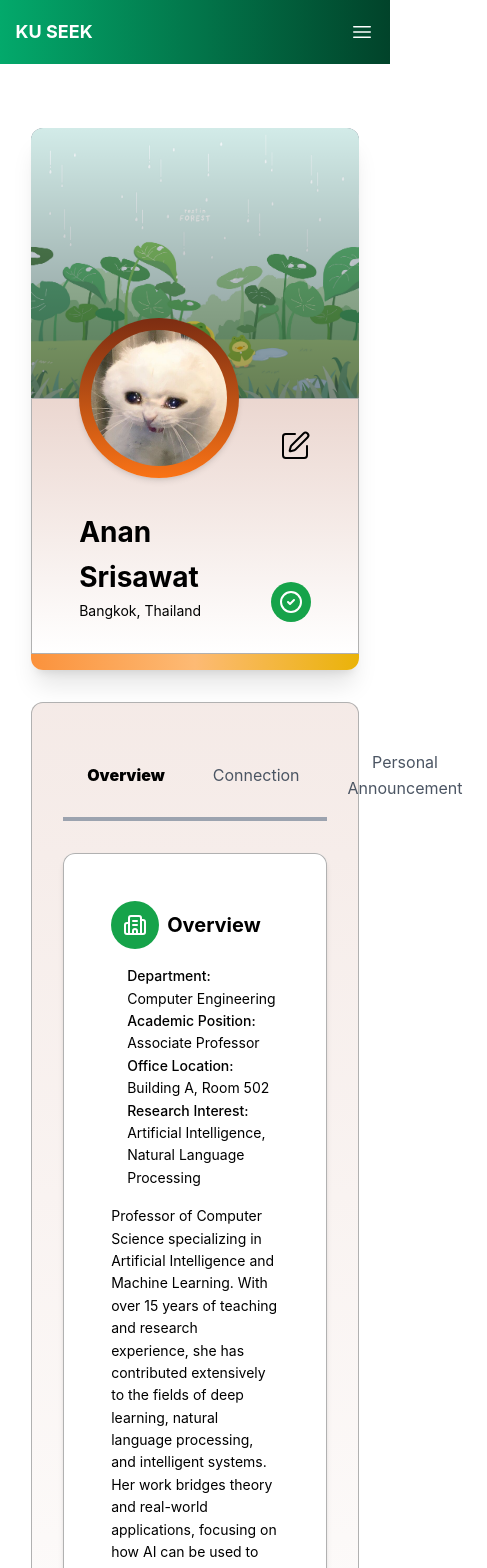
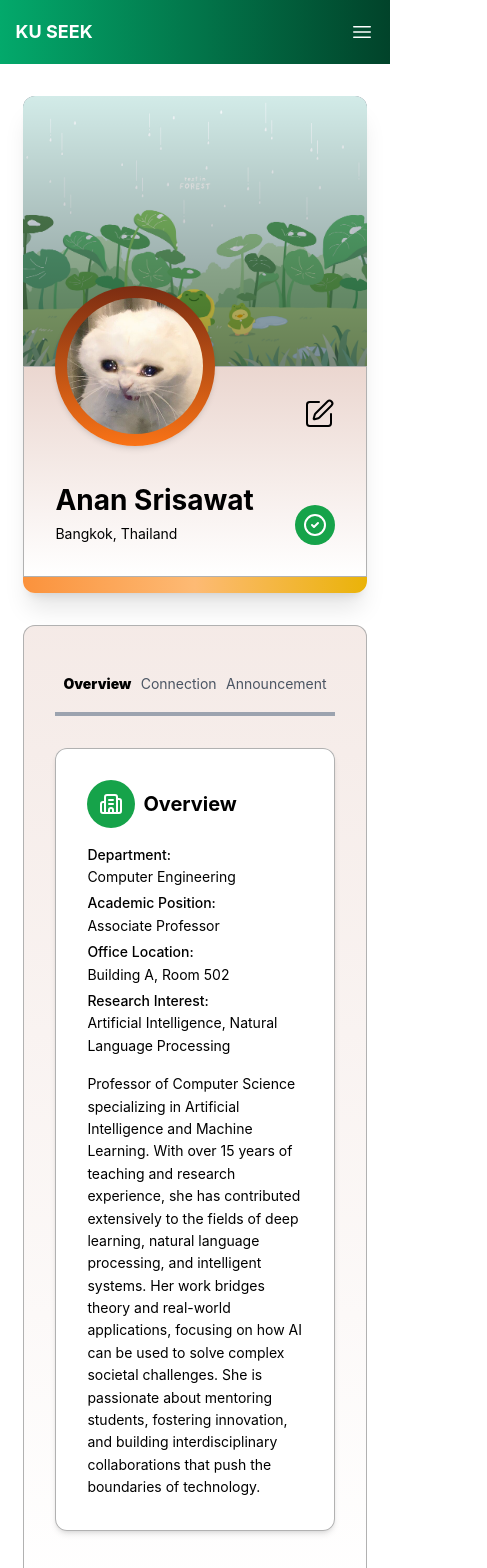
Before and after one commit to KU-jobapp-guys/KU-Seek, a Vue app in the folder frontend/: page /professor/profile/1 in a window 390 px wide. Shown: the top 1568 px of the page, 487 px wide, since content can reach past the window. Built offline with nearby package versions, Linux system fonts and the light colour scheme.

Commit message:
make professor profile view responsive

```diff
--- a/frontend/src/App.vue
+++ b/frontend/src/App.vue
@@ -10,7 +10,7 @@ const userRole = ref('student')
 <template>
   <NavBar v-model:role="userRole" />
 
-  <div class="min-h-screen mt-16">
+  <div class="min-h-screen mt-8 md:mt-16">
     <RouterView v-model:role="userRole" />
   </div>
 
--- a/frontend/src/components/layouts/NavBar.vue
+++ b/frontend/src/components/layouts/NavBar.vue
@@ -78,7 +78,7 @@ function makeLink(page: string) {
                   :href="makeLink(page)"
                   :class="[
                     active ? 'bg-gray-100 text-gray-900' : 'text-gray-700',
-                    'block px-8 py-3 text-sm focus:outline-none hover:bg-gray-50',
+                    'block px-8 py-3 text-lg focus:outline-none hover:bg-gray-50',
                   ]"
                 >
                   {{ page }}
--- a/frontend/src/components/profiles/CompanyJob.vue
+++ b/frontend/src/components/profiles/CompanyJob.vue
@@ -29,7 +29,7 @@ const toggleSkillsExpansion = () => {
       <!-- <h3 class="text-[#636363] text-sm">{{ job.company }}</h3> -->
       <h2 class="text-2xl font-bold">{{ job.role }}</h2>
 
-      <div class="pl-2">
+      <div class="pl-2 text-base">
         <div class="flex items-center mt-2 gap-x-1 gap-x-1.5">
           <MapPin class="w-4 h-4" />
           <span>{{ job.location }}</span>
--- a/frontend/src/components/profiles/ConnectCompany.vue
+++ b/frontend/src/components/profiles/ConnectCompany.vue
@@ -13,7 +13,7 @@ const { company } = props
       <!-- Background -->
       <div class="absolute inset-0">
         <div
-          class="absolute right-0 top-0 h-full w-[80%]"
+          class="absolute right-0 top-0 h-full w-[60%] md:w-[80%]"
           style="clip-path: polygon(60% 0, 100% 0, 100% 100%, 40% 100%)"
         >
           <img
@@ -26,11 +26,11 @@ const { company } = props
       </div>
 
       <!-- Content -->
-      <div class="relative px-12 h-full w-full flex justify-between items-center">
+      <div class="relative px-8 md:px-12 h-full w-full flex justify-between items-center">
         <div class="flex flex-col">
-          <span class="flex gap-x-4 items-center">
+          <span class="flex gap-x-4 items-start md:items-center">
             <h1 class="font-bold text-2xl mb-2">{{ company.name }}</h1>
-            <div class="text-white px-2 bg-blue-500 rounded-full">14 Jobs</div>
+            <p class="text-white px-2 bg-blue-500 rounded-full">14 <span class="hidden md:block">Jobs</span></p>
           </span>
           <p>{{ company.type }}</p>
           <p class="text-gray-500">{{ company.location }}</p>
--- a/frontend/src/components/profiles/ProfessorAnnouncement.vue
+++ b/frontend/src/components/profiles/ProfessorAnnouncement.vue
@@ -21,12 +21,12 @@ const getBgClass = () => {
 </script>
 
 <template>
-  <div class="flex flex-col gap-y-6 w-full px-12 py-8 bg-white border border-[#B1B1B1] rounded-xl">
+  <div class="flex flex-col gap-y-6 w-full px-4 md:px-12 py-8 bg-white border border-[#B1B1B1] rounded-xl">
     <span class="w-full flex justify-between">
       <h1 class="font-bold text-xl rounded-full px-4 py-1" :class="getBgClass()">
         {{ announcement.title }}
       </h1>
-      <p class="text-gray-500 text-sm">{{ getPostTime(announcement.created_at) }}</p>
+      <p class="text-gray-500 text-sm hidden md:block">{{ getPostTime(announcement.created_at) }}</p>
     </span>
     <p class="px-4">{{ announcement.content }}</p>
   </div>
--- a/frontend/src/components/profiles/banners/BaseBanner.vue
+++ b/frontend/src/components/profiles/banners/BaseBanner.vue
@@ -45,7 +45,7 @@ watch(isFullyLoaded, (newValue) => {
       />
     </div>
 
-    <div class="relative ring-1 ring-[#B1B1B1] ring-inset px-12 py-8" :class="profileClass.base">
+    <div class="relative ring-1 ring-[#B1B1B1] ring-inset px-8 md:px-12 py-8" :class="profileClass.base">
       <!-- Profile Image -->
       <div
         class="absolute z-20 -top-20 w-[10vw] h-[10vw] p-3 min-w-[160px] min-h-[160px] rounded-full shadow-md"
--- a/frontend/src/components/profiles/banners/StudentBanner.vue
+++ b/frontend/src/components/profiles/banners/StudentBanner.vue
@@ -33,7 +33,7 @@ const isOwner = studentData.id === '1'
 
         <button
           v-if="isOwner && !studentData.is_verified"
-          class="bg-gray-400 text-white px-4 py-2 rounded-full whitespace-nowrap hover:bg-gray-600/60"
+          class="text-base bg-gray-400 text-white px-4 py-2 rounded-full whitespace-nowrap hover:bg-gray-600/60"
         >
           Verify Account
         </button>
--- a/frontend/src/views/JobView.vue
+++ b/frontend/src/views/JobView.vue
@@ -11,7 +11,7 @@ onMounted(() => {
 </script>
 
 <template>
-  <div class="px-[8vw] md:px-[12vw] mt-24">
+  <div class="px-[6vw] md:px-[12vw] mt-24">
     <JobFull :jobId="route.params.id as string" />
   </div>
 </template>
--- a/frontend/src/views/profile/ProfessorProfile.vue
+++ b/frontend/src/views/profile/ProfessorProfile.vue
@@ -37,7 +37,7 @@ onMounted(() => {
   loadProfessor(route.params.id as string)
 })
 
-const tabList = ['Overview', 'Connection', 'Personal Announcement']
+const tabList = ['Overview', 'Connection', 'Announcement']
 const activeTab = ref('Overview')
 
 const switchTab = (tab: string) => {
@@ -48,22 +48,22 @@ const switchTab = (tab: string) => {
 <template>
   <LoadingScreen v-if="isLoading" />
 
-  <div v-if="professorData" class="px-[8vw] md:px-[12vw] py-16">
+  <div v-if="professorData" class="px-[6vw] md:px-[12vw] py-16">
     <ProfessorBanner :professorData="professorData" @loaded="renderReady" />
 
     <!-- Content Part -->
     <section class="data mt-8">
       <div
-        class="bg-gradient-to-b from-orange-800/10 to-white rounded-xl ring-1 ring-[#B1B1B1] ring-inset w-[100%] p-8"
+        class="bg-gradient-to-b from-orange-800/10 to-white rounded-xl ring-1 ring-[#B1B1B1] ring-inset w-[100%] p-8 md:p-12"
       >
         <!-- Switch Tab Button IS HEREEEEE -->
-        <div class="flex">
+        <div class="p-2 py-4 md:pl-8 flex w-full max-w-[500px] items-center justify-between">
           <button
             v-for="tab in tabList"
             :key="tab"
             @click="switchTab(tab)"
             :class="[
-              'px-6 py-4 text-xl rounded-t-[20px] transition-colors duration-200',
+              'text-base md:text-lg max-sm:block sm:inline-block transition-colors duration-200',
               activeTab === tab ? 'text-black font-black' : 'text-gray-600 hover:text-gray-900',
             ]"
           >
@@ -78,7 +78,7 @@ const switchTab = (tab: string) => {
           <!-- Overview Tab Content -->
           <div v-if="activeTab === 'Overview'" class="space-y-6">
             <div
-              class="bg-white flex flex-col ring-1 ring-[#B1B1B1] ring-inset p-12 gap-y-4 rounded-xl shadow-md"
+              class="bg-white flex flex-col ring-1 ring-[#B1B1B1] ring-inset p-8 md:p-12  gap-y-4 rounded-xl shadow-md"
             >
               <div class="flex items-center gap-x-2">
                 <div
@@ -89,17 +89,17 @@ const switchTab = (tab: string) => {
                 <h2 class="font-bold text-2xl">Overview</h2>
               </div>
 
-              <div class="pl-4">
-                <p><span class="font-medium">Department: </span> {{ professorData.department }}</p>
+              <div class="flex flex-col md:pl-4 gap-y-1">
+                <p><span class="font-medium block md:inline">Department: </span> {{ professorData.department }}</p>
                 <p>
-                  <span class="font-medium">Academic Position: </span> {{ professorData.position }}
+                  <span class="font-medium block md:inline">Academic Position: </span> {{ professorData.position }}
                 </p>
                 <p>
-                  <span class="font-medium">Office Location:</span>
+                  <span class="font-medium block md:inline">Office Location:</span>
                   {{ professorData.office_location }}
                 </p>
                 <p>
-                  <span class="font-medium">Research Interest:</span>
+                  <span class="font-medium block md:inline">Research Interest:</span>
                   {{ professorData.research_interest }}
                 </p>
               </div>
@@ -116,7 +116,7 @@ const switchTab = (tab: string) => {
           </div>
 
           <!-- Announcement Tab -->
-          <div v-if="activeTab === 'Personal Announcement'" class="space-y-4">
+          <div v-if="activeTab === 'Announcement'" class="space-y-4">
             <div v-for="(a, index) in professorData.announcements" v-bind:key="index">
               <ProfessorAnnouncement :announcement="a" />
             </div>
--- a/frontend/src/views/profile/StudentProfile.vue
+++ b/frontend/src/views/profile/StudentProfile.vue
@@ -46,7 +46,7 @@ onMounted(() => {
 <template>
   <LoadingScreen v-if="isLoading" />
 
-  <div v-if="studentData" class="px-[8vw] md:px-[12vw] py-16">
+  <div v-if="studentData" class="px-[6vw] md:px-[12vw] py-16">
     <StudentBanner :studentData="studentData" @loaded="renderReady" />
 
     <section :class="profileStyle.sectionBox" class="mt-8 mb-6">
--- a/frontend/tailwind.config.js
+++ b/frontend/tailwind.config.js
@@ -9,7 +9,7 @@ export default {
     extend: {
       fontSize: {
         xs: 'clamp(10px, 0.8vw, 12px)',
-        sm: 'clamp(11px, 0.9vw, 14px)',
+        sm: 'clamp(12px, 0.9vw, 14px)',
         base: 'clamp(14px, 1.2vw, 18px)',
         lg: 'clamp(16px, 1.1vw, 18px)',
         xl: 'clamp(16px, 1.2vw, 20px)',
```
Also changed, not shown: frontend/src/views/profile/CompanyProfile.vue (+4 -4 lines).
